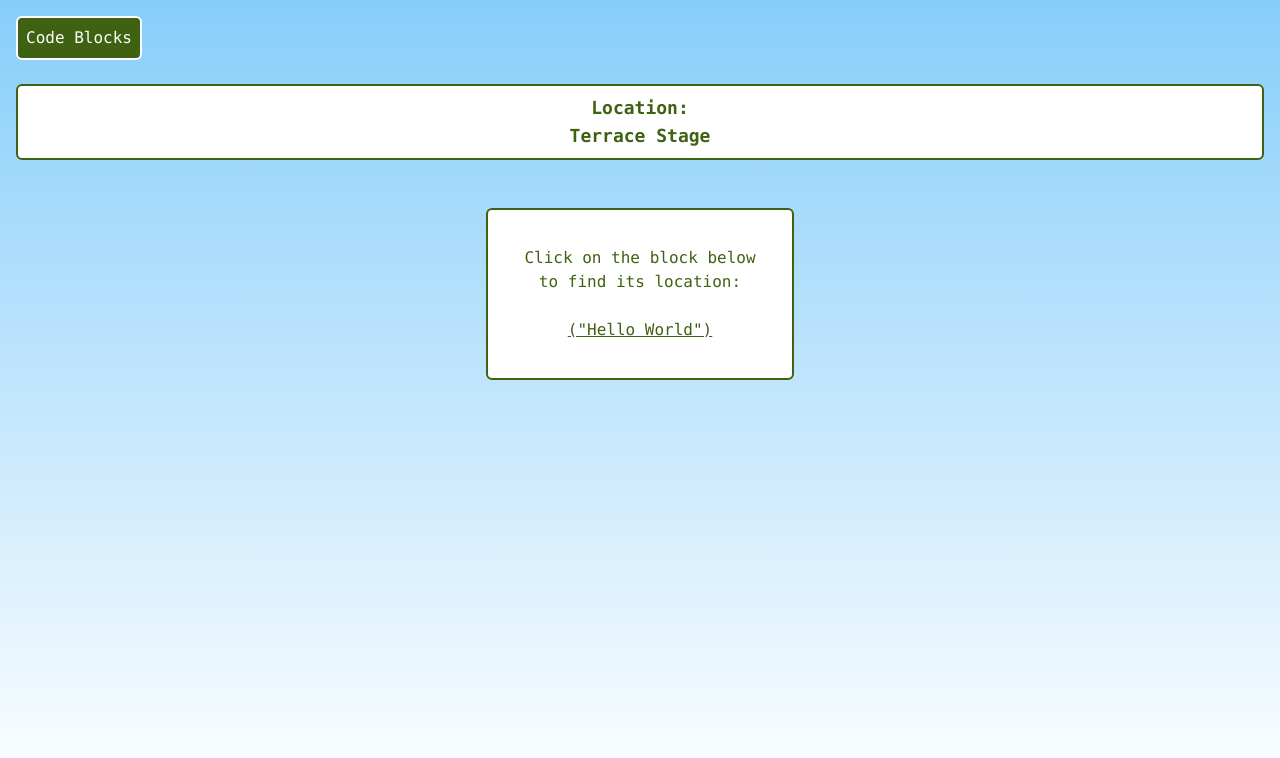
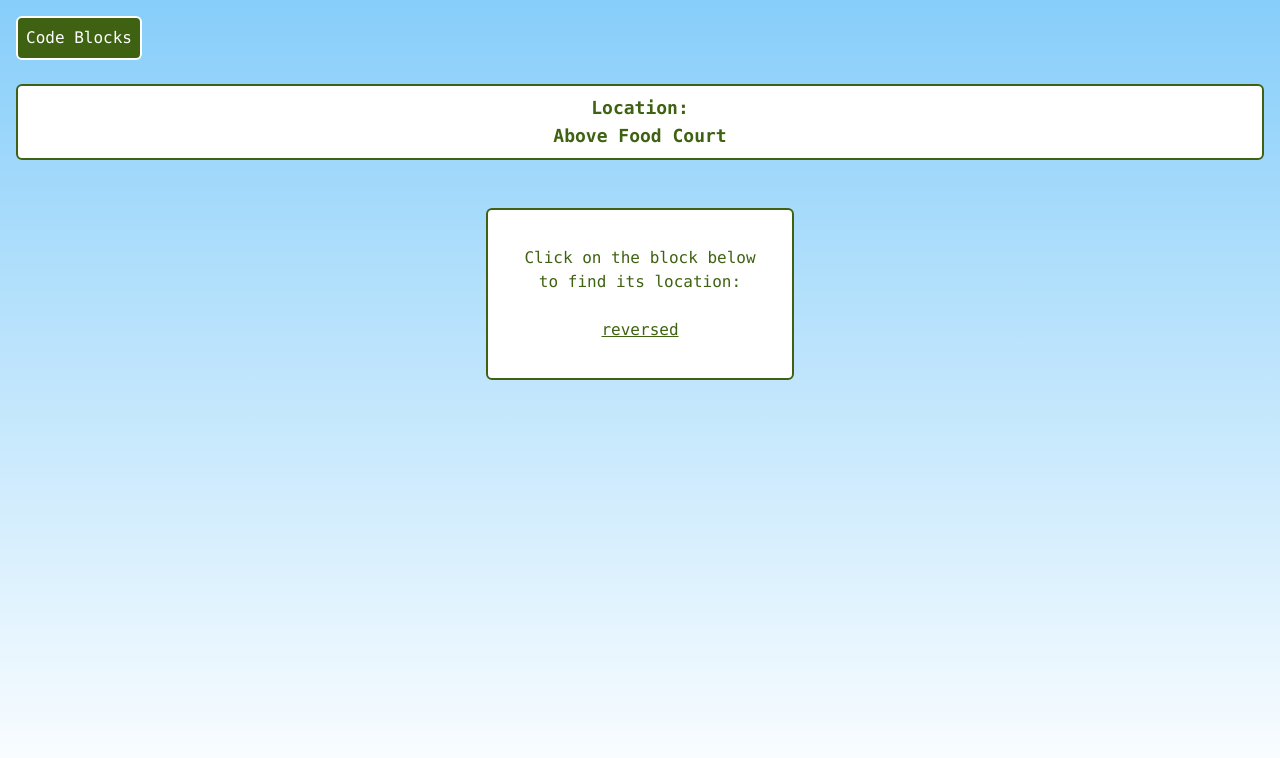
Before and after one commit to dylanvu/ICSSC-Brain-Games-2024-Code-Blocks, a Next.js app: page /food-court in a window 1280 px wide. Shown: the top 758 px of the page. Built offline with nearby package versions, Linux system fonts and the light colour scheme.

Commit message:
create pages for big locations

```diff
--- /dev/null
+++ b/src/app/anteater-statue/page.tsx
@@ -0,0 +1,8 @@
+import BlockListPage from "@/components/blockList";
+
+export default function AneaterStatuePage() {
+
+    return (
+        <BlockListPage codeBlocks={["paren", `quote`]} location="Anteater Statue" />
+    )
+}
--- a/src/app/food-court/page.tsx
+++ b/src/app/food-court/page.tsx
@@ -3,6 +3,6 @@ import BlockListPage from "@/components/blockList";
 export default function FoodCourtPage() {
 
     return (
-        <BlockListPage codeBlocks={[`("Hello World")`]} location="Terrace Stage" />
+        <BlockListPage codeBlocks={["reversed"]} location="Above Food Court" />
     )
 }
--- /dev/null
+++ b/src/app/podium/page.tsx
@@ -0,0 +1,8 @@
+import BlockListPage from "@/components/blockList";
+
+export default function PodiumPage() {
+
+    return (
+        <BlockListPage codeBlocks={["system"]} location="Emerald Bay" />
+    )
+}
--- /dev/null
+++ b/src/app/uci-sign/page.tsx
@@ -0,0 +1,8 @@
+import BlockListPage from "@/components/blockList";
+
+export default function UCISignPage() {
+
+    return (
+        <BlockListPage codeBlocks={["out"]} location="UCI Sign" />
+    )
+}
```
